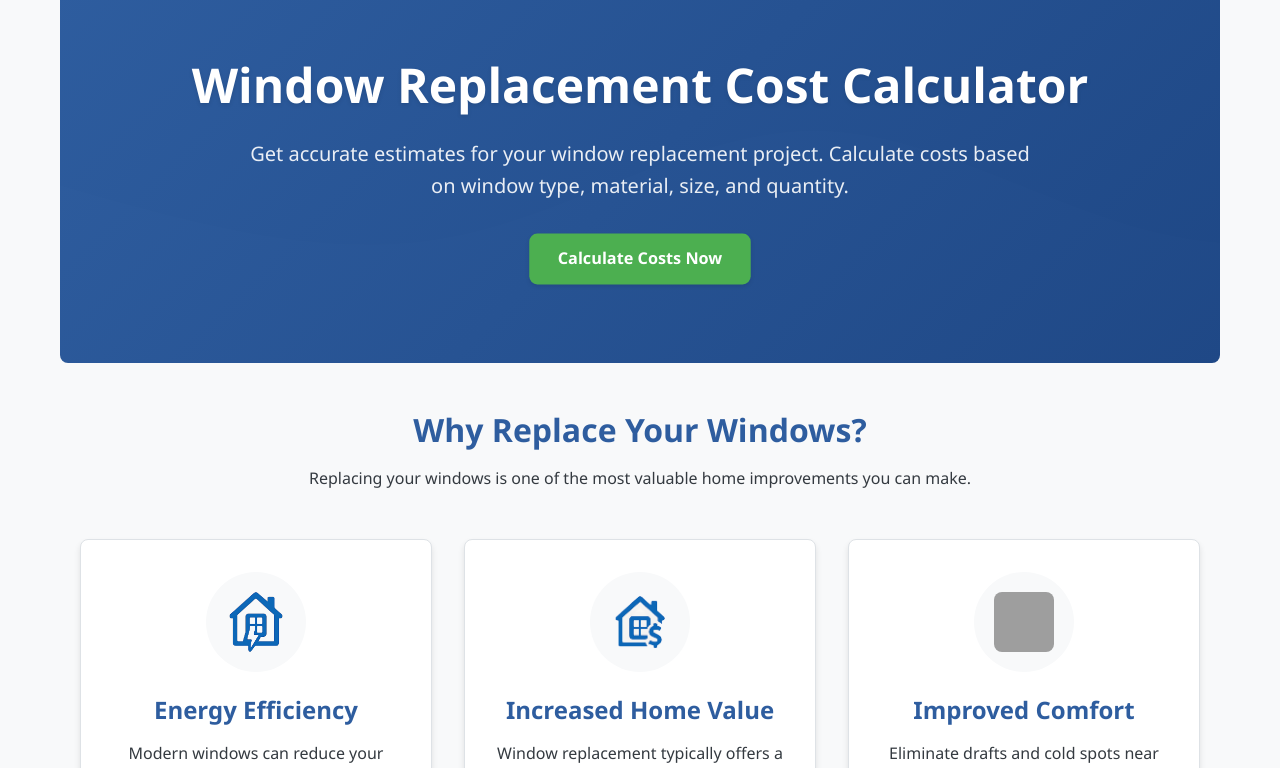
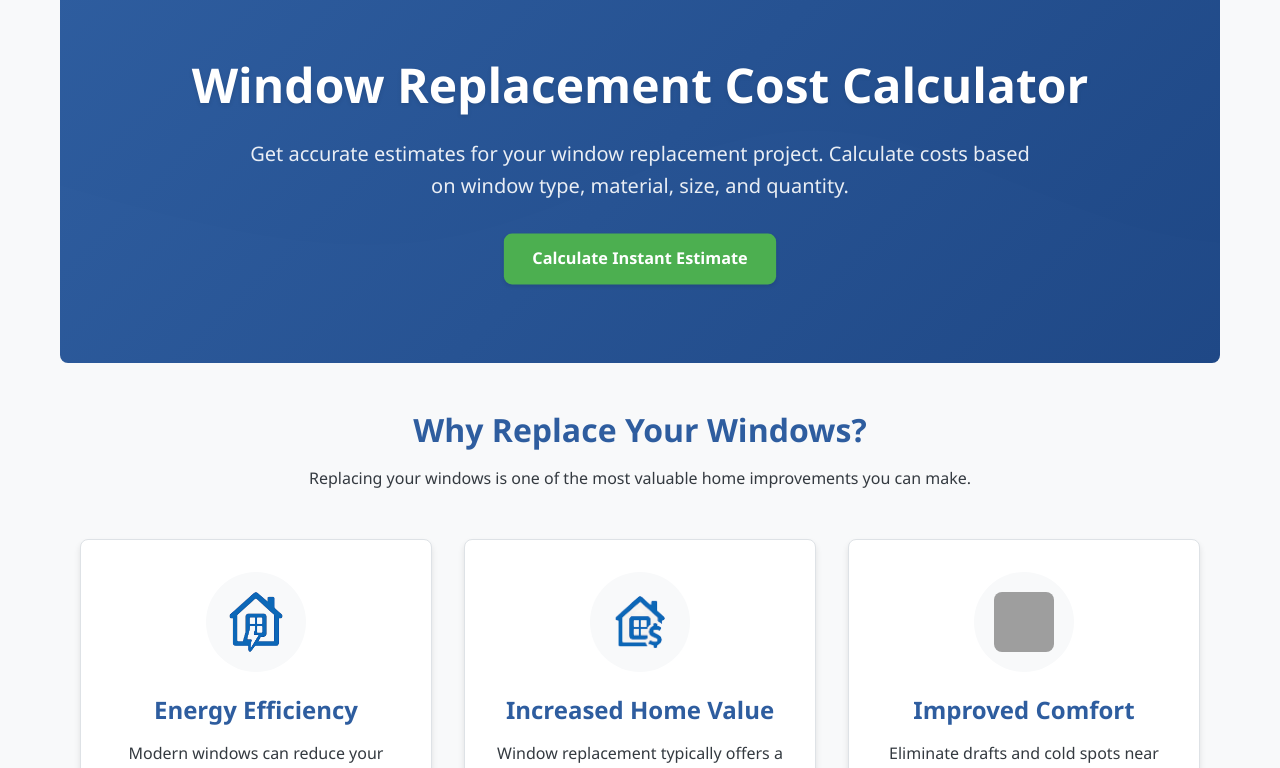
Before and after one commit to tim-amredev/replacement-window-costs, a Jekyll site: the page built from index.html, in a window 1280 px wide and 900 px high, cut to the strip 132-900 px from the top of the window. Built offline with Jekyll 4.4.1, drawn with Linux system fonts in a browser that asks for light colours; grey boxes are pictures that could not be loaded.

Commit message:
Update index.html

```diff
--- a/index.html
+++ b/index.html
@@ -7,7 +7,7 @@ title: Home
   <div class="container">
     <h1>Window Replacement Cost Calculator</h1>
     <p>Get accurate estimates for your window replacement project. Calculate costs based on window type, material, size, and quantity.</p>
-    <a href="{{ site.baseurl }}/calculator.html" class="btn btn-secondary pulse">Calculate Costs Now</a>
+    <a href="{{ site.baseurl }}/calculator.html" class="btn btn-secondary pulse">Calculate Instant Estimate</a>
   </div>
 </section>
 
```
